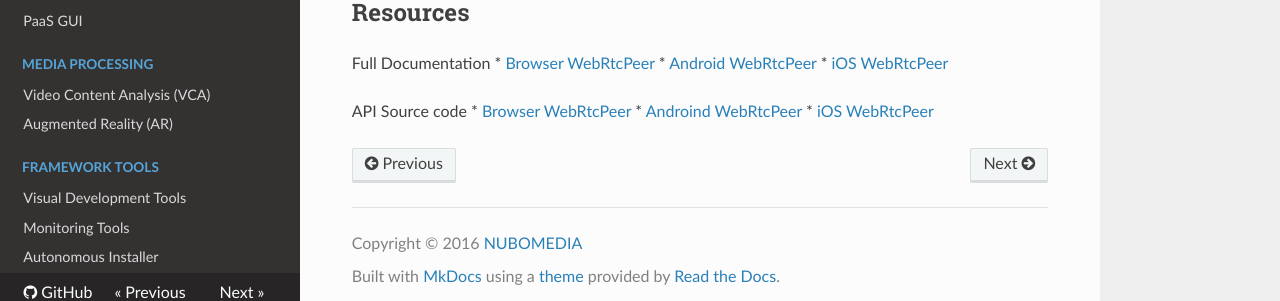
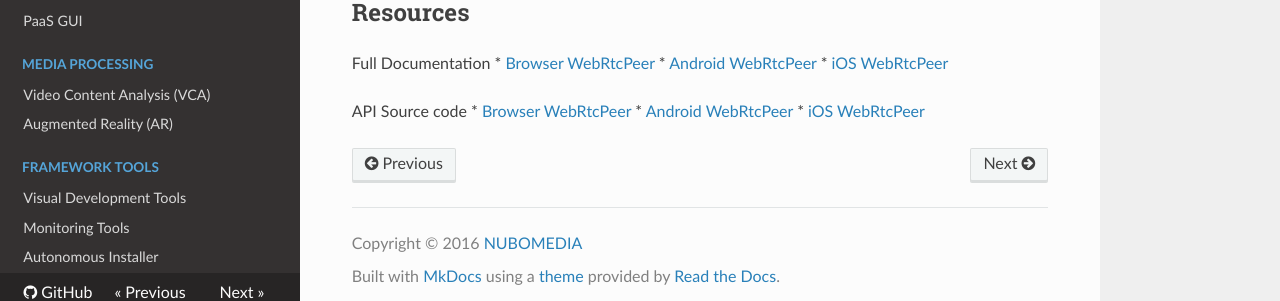
Before and after one commit to nubomedia/developer-guidelines, an MkDocs documentation site: the page built from docs/api/webrtcpeer.md, in a window 1280 px wide and 900 px high, scrolled down 1965 px. Shown: the part 587-888 px from the top of the window. Built offline with MkDocs 1.6.1, drawn with Linux system fonts in a browser that asks for light colours; nearby versions of some CDN libraries; old or Windows-style settings are respelled for this version of MkDocs.

Commit message:
Typo-fix: webrtcpeer-android URL

```diff
--- a/docs/api/webrtcpeer.md
+++ b/docs/api/webrtcpeer.md
@@ -85,10 +85,10 @@ These implementations are described in sections below in this document. These im
 ## Resources
 Full Documentation
 * [Browser WebRtcPeer](http://doc-kurento.readthedocs.org/en/stable/mastering/kurento_utils_js.html)
-* [Android WebRtcPeer](#)
-*	[iOS WebRtcPeer](https://github.com/nubomediaTI/Kurento-iOS)
+* [Android WebRtcPeer](http://webrtcpeer-android.readthedocs.org/)
+* [iOS WebRtcPeer](https://github.com/nubomediaTI/Kurento-iOS)
 
 API Source code
 * [Browser WebRtcPeer](https://github.com/Kurento/kurento-utils-js)
-*	[Androind WebRtcPeer](#)
-*	[iOS WebRtcPeer](http://kurento-ios.readthedocs.org/en/latest/index.html)
+* [Android WebRtcPeer](http://webrtcpeer-android.readthedocs.org/)
+* [iOS WebRtcPeer](http://kurento-ios.readthedocs.org/en/latest/index.html)
```
